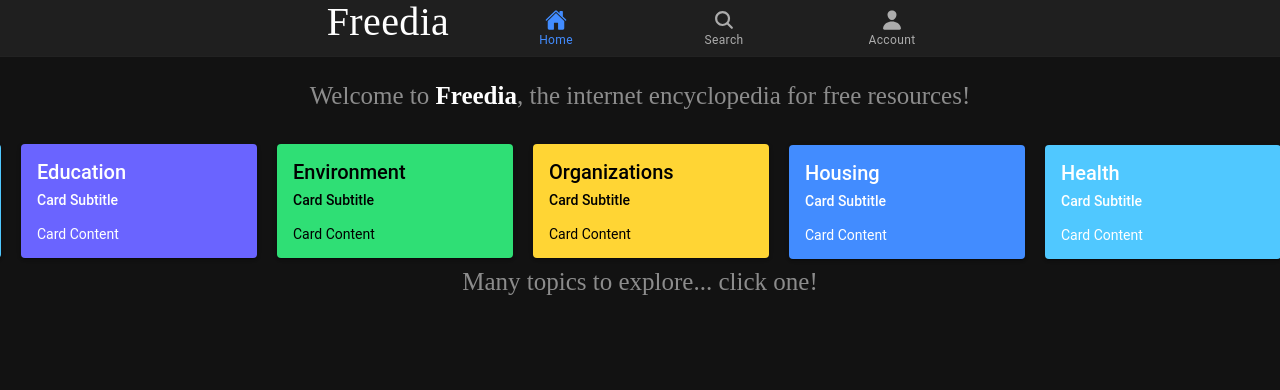
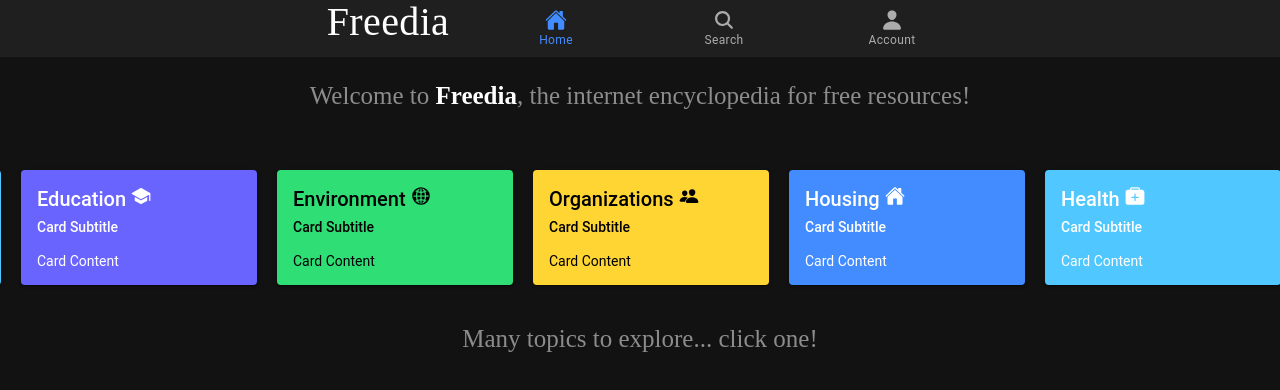
Before and after one commit to logandeal/encyclofreedia, a React (Create React App) app in the folder encyclofreedia/: page /home in a window 1280 px wide. Shown: the top 390 px of the page. Built offline with nearby package versions, Linux system fonts and the light colour scheme; a web font is replaced by a local one.

Commit message:
add icons

```diff
--- a/encyclofreedia/public/index.html
+++ b/encyclofreedia/public/index.html
@@ -2,7 +2,7 @@
 <html lang="en">
   <head>
     <meta charset="utf-8" />
-    <title>Ionic App</title>
+    <title>Freedia</title>
 
     <base href="/" />
 
--- a/encyclofreedia/src/components/TopicGuide.tsx
+++ b/encyclofreedia/src/components/TopicGuide.tsx
@@ -1,11 +1,12 @@
 import React, { useEffect, useRef, useState } from "react";
+import { globe, home, medkit, people, school } from "ionicons/icons";
 import {
   IonCard,
   IonCardContent,
   IonCardHeader,
   IonCardSubtitle,
   IonCardTitle,
-  createAnimation,
+  IonIcon,
 } from "@ionic/react";
 import type { Animation } from "@ionic/react";
 import "./TopicGuide.css";
@@ -35,6 +36,7 @@ const TopicGuide: React.FC = () => {
   return (
     <div
       style={{
+        marginTop: "50px",
         display: "flex",
         flexDirection: "column",
       }}
@@ -51,7 +53,9 @@ const TopicGuide: React.FC = () => {
           onClick={isPlaying ? pause : play}
         >
           <IonCardHeader>
-            <IonCardTitle>Housing</IonCardTitle>
+            <IonCardTitle>
+              Housing <IonIcon icon={home}></IonIcon>
+            </IonCardTitle>
             <IonCardSubtitle>Card Subtitle</IonCardSubtitle>
           </IonCardHeader>
           <IonCardContent>Card Content</IonCardContent>
@@ -63,7 +67,9 @@ const TopicGuide: React.FC = () => {
           onClick={isPlaying ? pause : play}
         >
           <IonCardHeader>
-            <IonCardTitle>Health</IonCardTitle>
+            <IonCardTitle>
+              Health <IonIcon icon={medkit}></IonIcon>
+            </IonCardTitle>
             <IonCardSubtitle>Card Subtitle</IonCardSubtitle>
           </IonCardHeader>
           <IonCardContent>Card Content</IonCardContent>
@@ -75,7 +81,9 @@ const TopicGuide: React.FC = () => {
           onClick={isPlaying ? pause : play}
         >
           <IonCardHeader>
-            <IonCardTitle>Education</IonCardTitle>
+            <IonCardTitle>
+              Education <IonIcon icon={school}></IonIcon>
+            </IonCardTitle>
             <IonCardSubtitle>Card Subtitle</IonCardSubtitle>
           </IonCardHeader>
           <IonCardContent>Card Content</IonCardContent>
@@ -87,7 +95,9 @@ const TopicGuide: React.FC = () => {
           onClick={isPlaying ? pause : play}
         >
           <IonCardHeader>
-            <IonCardTitle>Environment</IonCardTitle>
+            <IonCardTitle>
+              Environment <IonIcon icon={globe}></IonIcon>
+            </IonCardTitle>
             <IonCardSubtitle>Card Subtitle</IonCardSubtitle>
           </IonCardHeader>
           <IonCardContent>Card Content</IonCardContent>
@@ -99,7 +109,9 @@ const TopicGuide: React.FC = () => {
           onClick={isPlaying ? pause : play}
         >
           <IonCardHeader>
-            <IonCardTitle>Organizations</IonCardTitle>
+            <IonCardTitle>
+              Organizations <IonIcon icon={people}></IonIcon>
+            </IonCardTitle>
             <IonCardSubtitle>Card Subtitle</IonCardSubtitle>
           </IonCardHeader>
           <IonCardContent>Card Content</IonCardContent>
@@ -118,7 +130,9 @@ const TopicGuide: React.FC = () => {
           onClick={isPlaying ? pause : play}
         >
           <IonCardHeader>
-            <IonCardTitle>Housing</IonCardTitle>
+            <IonCardTitle>
+              Housing <IonIcon icon={home}></IonIcon>
+            </IonCardTitle>
             <IonCardSubtitle>Card Subtitle</IonCardSubtitle>
           </IonCardHeader>
           <IonCardContent>Card Content</IonCardContent>
@@ -130,7 +144,9 @@ const TopicGuide: React.FC = () => {
           onClick={isPlaying ? pause : play}
         >
           <IonCardHeader>
-            <IonCardTitle>Health</IonCardTitle>
+            <IonCardTitle>
+              Health <IonIcon icon={medkit}></IonIcon>
+            </IonCardTitle>
             <IonCardSubtitle>Card Subtitle</IonCardSubtitle>
           </IonCardHeader>
           <IonCardContent>Card Content</IonCardContent>
@@ -142,7 +158,9 @@ const TopicGuide: React.FC = () => {
           onClick={isPlaying ? pause : play}
         >
           <IonCardHeader>
-            <IonCardTitle>Education</IonCardTitle>
+            <IonCardTitle>
+              Education <IonIcon icon={school}></IonIcon>
+            </IonCardTitle>
             <IonCardSubtitle>Card Subtitle</IonCardSubtitle>
           </IonCardHeader>
           <IonCardContent>Card Content</IonCardContent>
@@ -154,7 +172,9 @@ const TopicGuide: React.FC = () => {
           onClick={isPlaying ? pause : play}
         >
           <IonCardHeader>
-            <IonCardTitle>Environment</IonCardTitle>
+            <IonCardTitle>
+              Environment <IonIcon icon={globe}></IonIcon>
+            </IonCardTitle>
             <IonCardSubtitle>Card Subtitle</IonCardSubtitle>
           </IonCardHeader>
           <IonCardContent>Card Content</IonCardContent>
@@ -166,7 +186,9 @@ const TopicGuide: React.FC = () => {
           onClick={isPlaying ? pause : play}
         >
           <IonCardHeader>
-            <IonCardTitle>Organizations</IonCardTitle>
+            <IonCardTitle>
+              Organizations <IonIcon icon={people}></IonIcon>
+            </IonCardTitle>
             <IonCardSubtitle>Card Subtitle</IonCardSubtitle>
           </IonCardHeader>
           <IonCardContent>Card Content</IonCardContent>
--- /dev/null
+++ b/encyclofreedia/src/components/TopicModel.tsx
@@ -0,0 +1,19 @@
+import React from "react";
+import {
+  IonCard,
+  IonCardContent,
+  IonCardHeader,
+  IonCardSubtitle,
+  IonCardTitle,
+  createAnimation,
+} from "@ionic/react";
+
+const TopicModel: React.FC<{ topicName: any }> = ({ topicName }) => {
+  return (
+    <>
+      <p>{topicName}</p>
+    </>
+  );
+};
+
+export default TopicModel;
--- a/encyclofreedia/src/pages/Home.tsx
+++ b/encyclofreedia/src/pages/Home.tsx
@@ -1,4 +1,4 @@
-import React, { useEffect } from "react";
+import React, { useState, useEffect } from "react";
 import {
   IonContent,
   IonHeader,
@@ -9,6 +9,7 @@ import {
 } from "@ionic/react";
 import Heading from "../components/Heading";
 import TopicGuide from "../components/TopicGuide";
+import TopicModel from "../components/TopicModel";
 import "./Home.css";
 
 const Home: React.FC = () => {
@@ -16,6 +17,8 @@ const Home: React.FC = () => {
   const toggleDarkTheme = (shouldAdd: boolean) => {
     document.body.classList.toggle("dark", shouldAdd);
   };
+
+  const [topicName, setTopicName] = useState("");
 
   useEffect(() => {
     toggleDarkTheme(true);
@@ -30,20 +33,19 @@ const Home: React.FC = () => {
           </IonToolbar>
         </IonHeader>
         <Heading />
+        <TopicGuide />
         <p
           style={{
             fontFamily: "MuseoModerno",
+            marginTop: "30px",
             fontSize: "25px",
             color: "#8c8c8c",
-            position: "absolute",
-            top: "25%",
-            left: "50%",
-            transform: "translate(-50%, -50%)",
+            textAlign: "center",
           }}
         >
           Many topics to explore... click one!
         </p>
-        <TopicGuide />
+        <TopicModel topicName={topicName} />
       </IonContent>
     </IonPage>
   );
```
